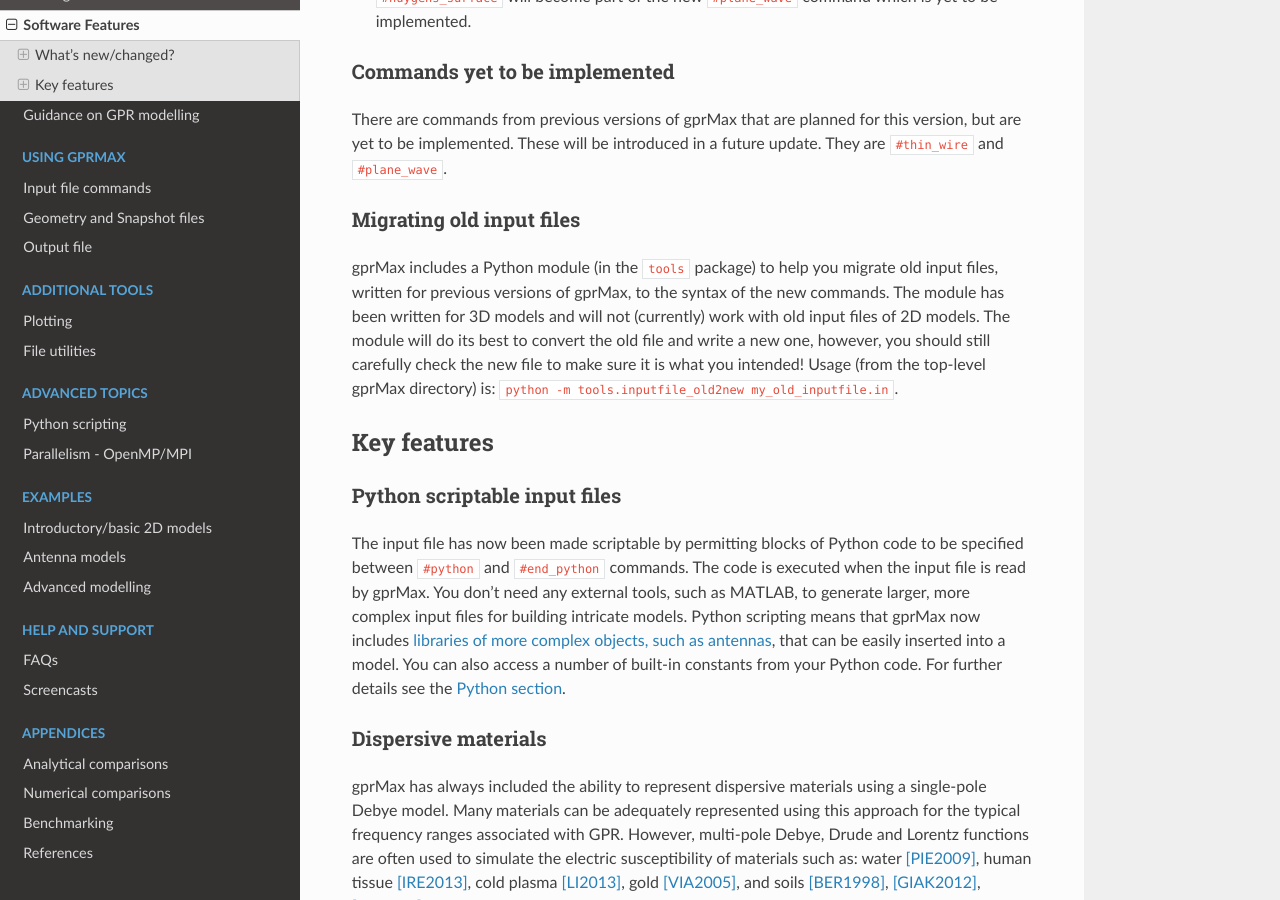
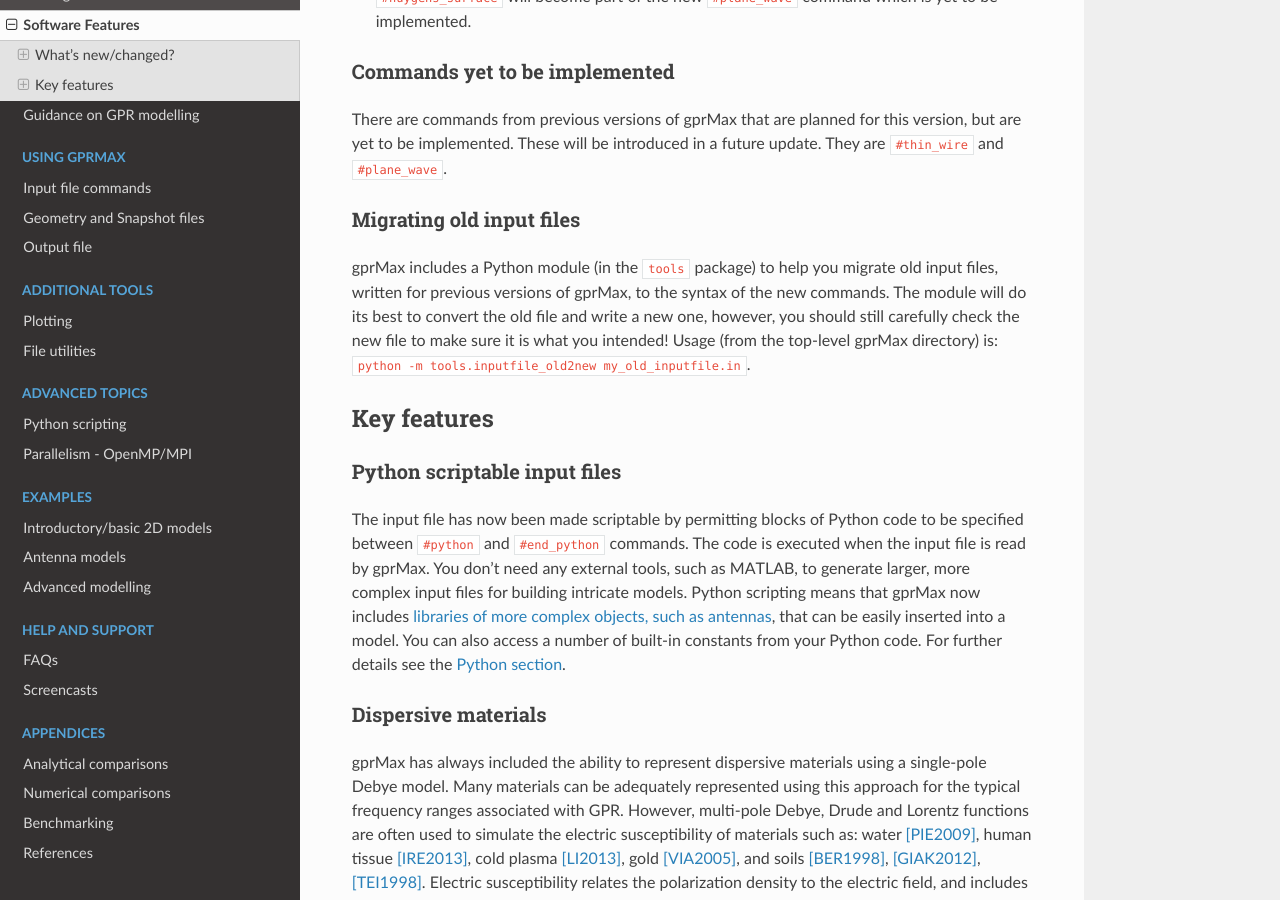
Before and after one commit to gprMax/gprMax, a Sphinx documentation site: the page built from docs/source/features.rst, in a window 1280 px wide and 900 px high, scrolled down 2320 px. Built offline with Sphinx 7.4.7 and the Read the Docs theme 2.0.0, drawn with Linux system fonts in a browser that asks for light colours.

Commit message:
Conversion module for old input files should now do 2D and 3D models.

```diff
--- a/docs/source/faqs.rst
+++ b/docs/source/faqs.rst
@@ -20,7 +20,7 @@
 Yes, MATLAB has built-in functions to read HDF5 files (http://uk.mathworks.com/help/matlab/high-level-functions.html).
 
 **But converting my input file from the old version of gprMax will be really painful**
-Hopefully not! We have provided a Python module to help you convert input files of 3D models from the old version of gprMax to use syntax introduced in version 3. Please note this module does not currently convert old 2D model input files.
+Hopefully not! We have provided a Python module to help you convert input files from the old version of gprMax to use syntax introduced in version 3.
 
 **How do I choose a spatial resolution for my simulation?**
 Spatial resolution should be chosen to mitigate numerical dispersion and to adequately resolve geometry in your simulation. :ref:`A 2D example of modelling a metal cylinder in a dielectric <example-2D-Ascan>` provides guidance on how to determine spatial resolution.
--- a/docs/source/features.rst
+++ b/docs/source/features.rst
@@ -81,7 +81,7 @@
 Migrating old input files
 -------------------------
 
-gprMax includes a Python module (in the ``tools`` package) to help you migrate old input files, written for previous versions of gprMax, to the syntax of the new commands. The module has been written for 3D models and will not (currently) work with old input files of 2D models. The module will do its best to convert the old file and write a new one, however, you should still carefully check the new file to make sure it is what you intended! Usage (from the top-level gprMax directory) is: ``python -m tools.inputfile_old2new my_old_inputfile.in``.
+gprMax includes a Python module (in the ``tools`` package) to help you migrate old input files, written for previous versions of gprMax, to the syntax of the new commands. The module will do its best to convert the old file and write a new one, however, you should still carefully check the new file to make sure it is what you intended! Usage (from the top-level gprMax directory) is: ``python -m tools.inputfile_old2new my_old_inputfile.in``.
 
 
 Key features
```
